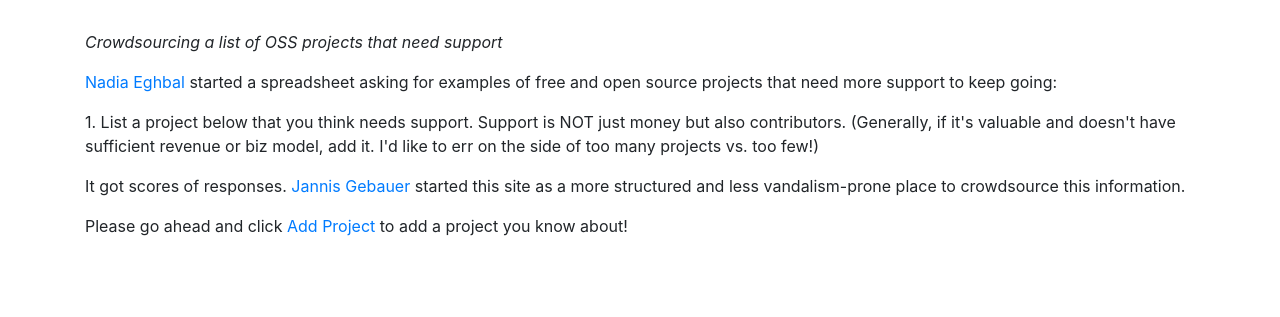
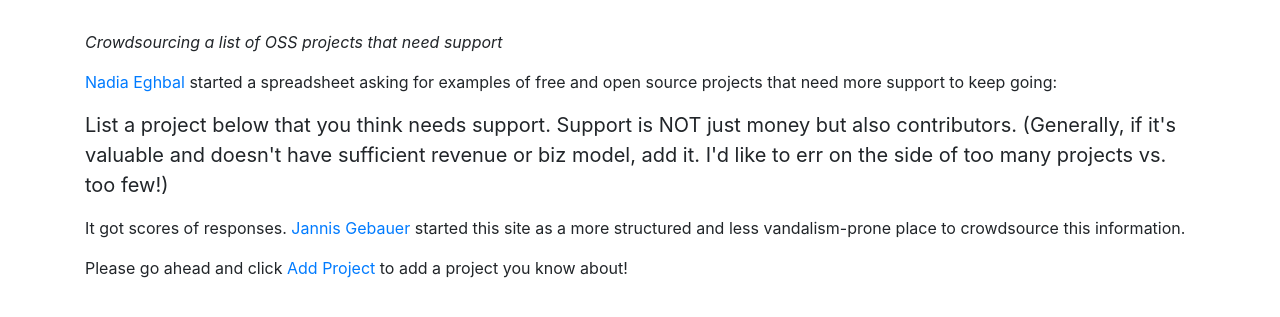
Before and after one commit to jayfk/fundingoss.com, a Django app: page /about/ in a window 1280 px wide. Shown: the part 56-373 px from the top of the page. Run offline with Django 3.2, Linux system fonts and the light colour scheme; parts of the project's set-up code (start-up, migrations or seed data) failed here and were passed over; some libraries are stand-ins or nearby versions.

Commit message:
about.html: Fix blockquote style

```diff
--- a/funding/templates/pages/about.html
+++ b/funding/templates/pages/about.html
@@ -3,7 +3,7 @@
 {% block content %}
   <p><em>Crowdsourcing a list of OSS projects that need support</em></p>
   <p><a href="https://medium.com/@nayafia/how-i-stumbled-upon-the-internet-s-biggest-blind-spot-b9aa23618c58#.5yhlp2u0o">Nadia Eghbal</a> started a spreadsheet asking for examples of free and open source projects that need more support to keep going:</p>
-  <p><blockquote>1. List a project below that you think needs support. Support is NOT just money but also contributors. (Generally, if it's valuable and doesn't have sufficient revenue or biz model, add it. I'd like to err on the side of too many projects vs. too few!)</blockquote></p>
+  <p><blockquote class="blockquote">List a project below that you think needs support. Support is NOT just money but also contributors. (Generally, if it's valuable and doesn't have sufficient revenue or biz model, add it. I'd like to err on the side of too many projects vs. too few!)</blockquote></p>
   <p>It got scores of responses. <a href="https://github.com/jayfk">Jannis Gebauer</a> started this site as a more structured and less vandalism-prone place to crowdsource this information.</p>
   <p>Please go ahead and click <a href="{% url "projects:create" %}">Add Project</a> to add a project you know about!</p>
 {% endblock %}
```
